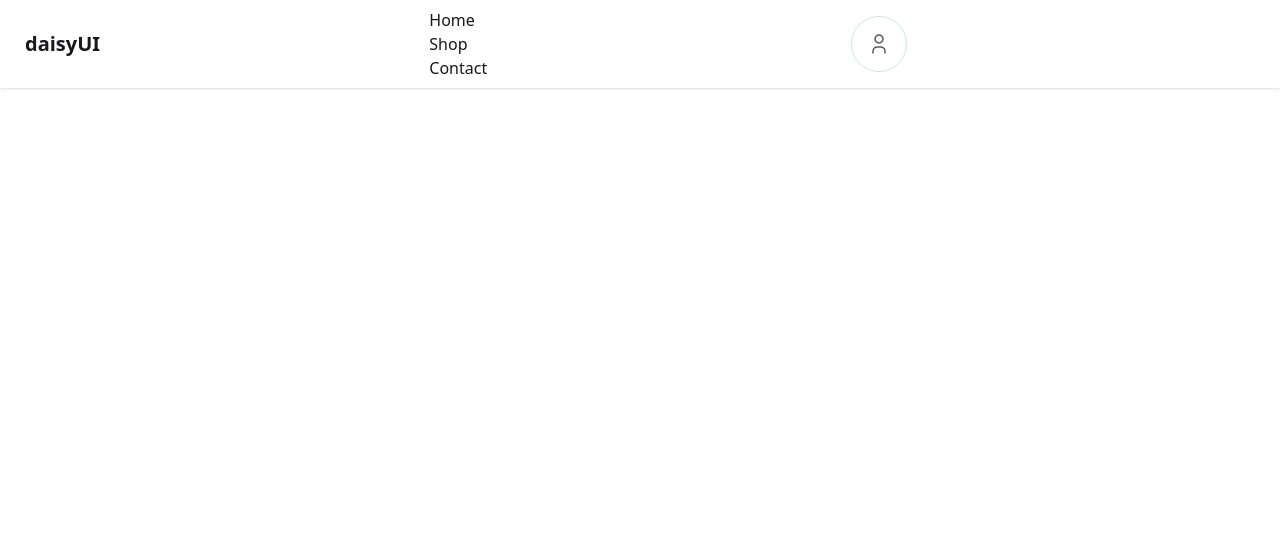
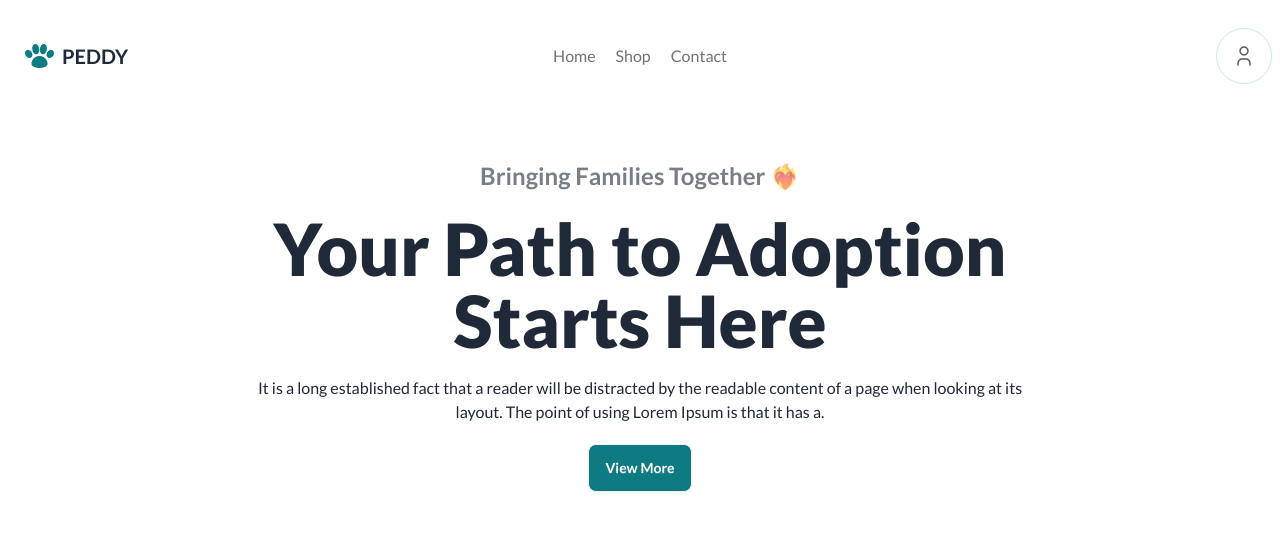
Before and after one commit to mohimanul15/assignment-6, a plain HTML site: page index.html in a window 1280 px wide. Drawn offline with nearby package versions, Linux system fonts and the light colour scheme.

Commit message:
Hero section complete

```diff
--- a/index.html
+++ b/index.html
@@ -4,31 +4,63 @@
     <meta charset="UTF-8">
     <meta name="viewport" content="width=device-width, initial-scale=1.0">
     <title>Pet World</title>
-    <link href="https://cdn.jsdelivr.net/npm/daisyui@5" rel="stylesheet" type="text/css" />
-    <script src="https://cdn.jsdelivr.net/npm/@tailwindcss/browser@4"></script>
-    <style type="text/tailwindcss">
-        @theme {
-          --color-clifford: #da373d;
-        }
-      </style>
+
+    <!-- Google font Lato added -->
+    <link rel="preconnect" href="https://fonts.googleapis.com">
+    <link rel="preconnect" href="https://fonts.gstatic.com" crossorigin>
+    <link href="https://fonts.googleapis.com/css2?family=Lato:ital,wght@0,100;0,300;0,400;0,700;0,900;1,100;1,300;1,400;1,700;1,900&display=swap" rel="stylesheet">
+    <!-- fond add end -->
+
+     <!-- Tailwind CSS Head intigration -->
+     <script src="https://cdn.tailwindcss.com"></script>
+
+     <script>
+         tailwind.config = {
+           theme: {
+             extend: {
+               colors: {
+                 test: '#FF00FF',
+                 menu_light: '#131313',
+                 btn_color_main: '#0E7A81',
+               },
+               fontFamily: {
+                 lato: ["Lato", "sans-serif"],
+               },
+             },
+           },
+         }
+       </script>
+
+       <!-- Tailwind Intigration End -->
+
+       <!-- Daisy UI Intigration -->
+       <link href="https://cdn.jsdelivr.net/npm/daisyui@5" rel="stylesheet" type="text/css" />
+       <script src="https://cdn.jsdelivr.net/npm/@tailwindcss/browser@4"></script>
+       <link href="https://cdn.jsdelivr.net/npm/daisyui@4.12.10/dist/full.min.css" rel="stylesheet" type="text/css" />
+       <!-- Daisy UI End -->
 </head>
-<body>
-    <header>
-        <div class="main-nav">
-            <div class="navbar bg-base-100 shadow-sm">
-                <div class="flex-1">
-                  <a class="btn btn-ghost text-xl">daisyUI</a>
+<body class="font-lato">
+    <header class="my-5">
+        <div class="main-nav container mx-auto">
+            <div class="navbar">
+                <div class="flex-1 justify-left">
+                  <a class="btn btn-ghost text-xl font-bold">
+                    <span>
+                        <img src="./images/logo.webp" alt="" srcset="">
+                    </span>
+                    PEDDY
+                  </a>
                 </div>
-                <div class="flex-1">
+                <div class="flex-1 justify-center max-sm:hidden">
                   <menu>
-                    <ul>
+                    <ul class="flex gap-5 text-menu_light opacity-60">
                         <li>Home</li>
                         <li>Shop</li>
                         <li>Contact</li>
                     </ul>
                   </menu>
                 </div>
-                <div class="flex-1">
+                <div class="flex-1 justify-end">
                     <svg width="56" height="56" viewBox="0 0 56 56" fill="none" xmlns="http://www.w3.org/2000/svg">
                         <rect width="56" height="56" rx="28" fill="white"/>
                         <rect x="0.5" y="0.5" width="55" height="55" rx="27.5" stroke="#0E7A81" stroke-opacity="0.2"/>
@@ -48,7 +80,22 @@
     </header>
 
     <main>
-
+        <div class="hero py-8">
+            <div class="hero-content text-center">
+              <div class="max-w-3xl container mx-auto">
+                <h3 class="text-2xl font-bold font-menu_light opacity-60">
+                    Bringing Families Together ❤️‍🔥
+                </h3>
+                <h1 class="text-7xl font-black font-menu_light py-5">
+                    Your Path to Adoption Starts Here
+                </h1>
+                <p class="text-base font-normal">
+                    It is a long established fact that a reader will be distracted by the readable content of a page when looking at its layout. The point of using Lorem Ipsum is that it has a.
+                </p>
+                <button class="btn mt-5 bg-btn_color_main text-white hover:text-black">View More</button>
+              </div>
+            </div>
+          </div>
     </main>
 
     <footer>
--- /dev/null
+++ b/tailwind.config.js
@@ -0,0 +1,8 @@
+/** @type {import('tailwindcss').Config} */
+module.exports = {
+    content: ["./src/**/*.{html,js}"],
+    theme: {
+      extend: {},
+    },
+    plugins: [],
+  }
```
